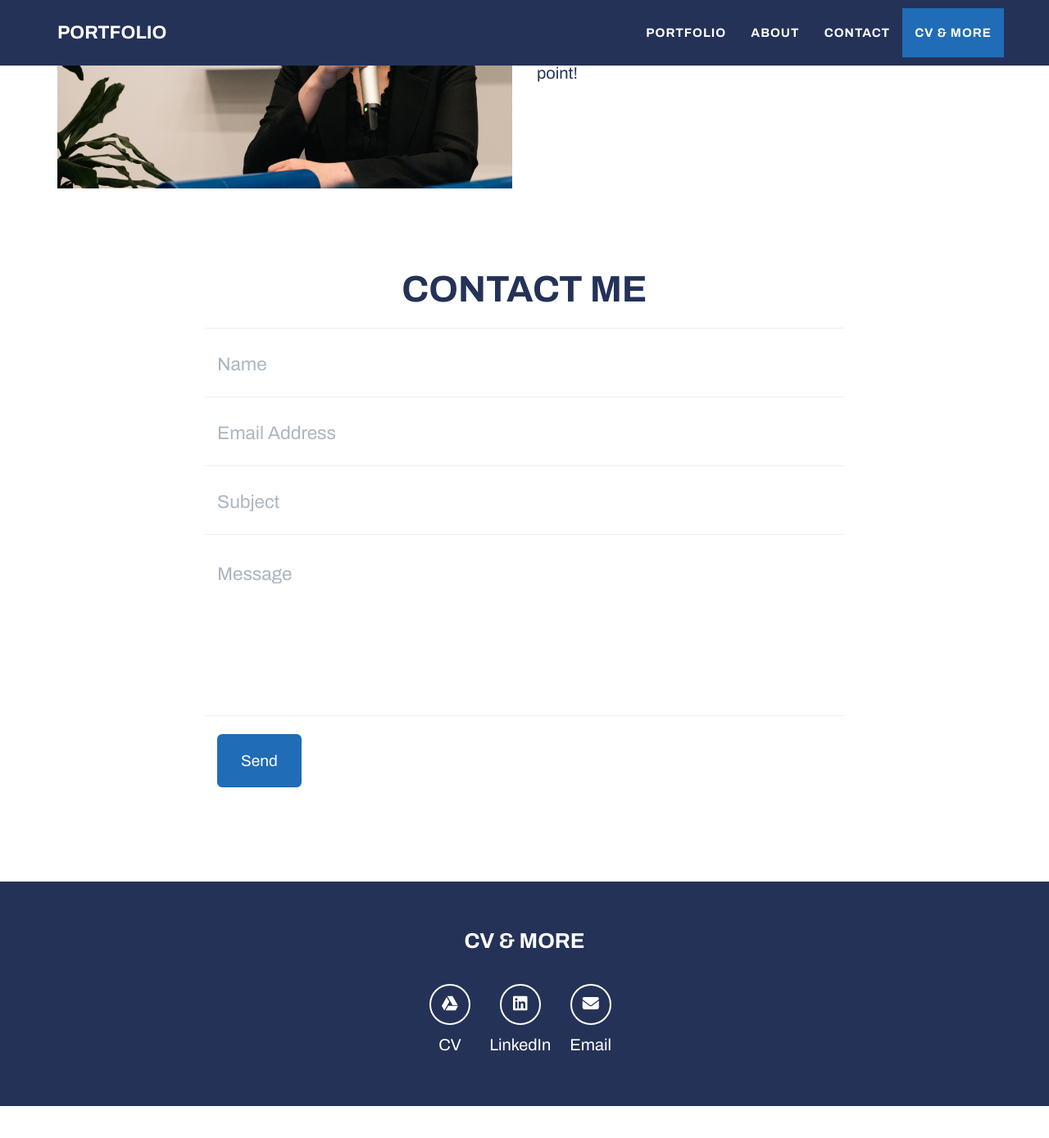
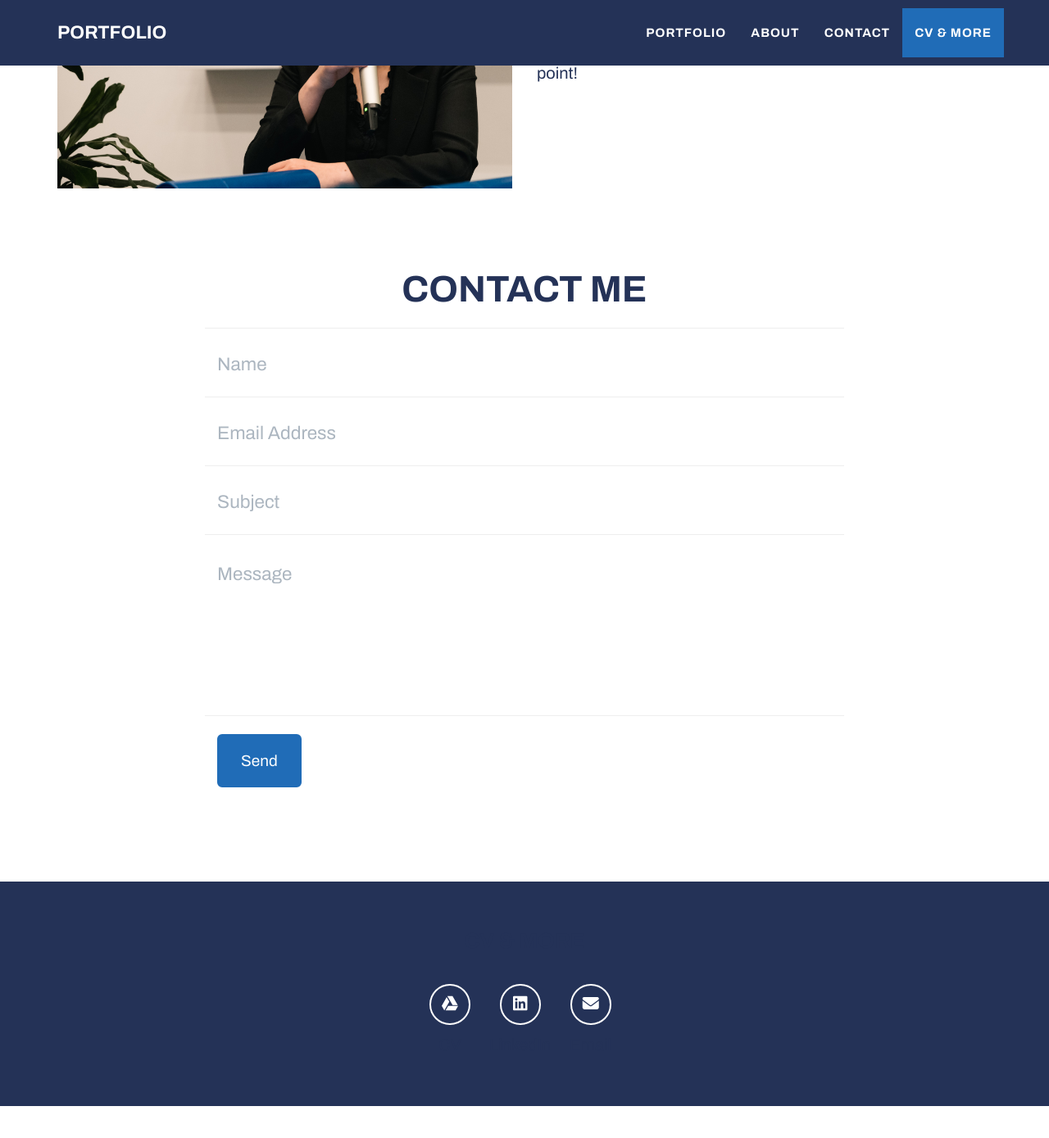
Before and after one commit to Kelly-Portfolio/Kelly-Portfolio.github.io, a Jekyll site: the page built from _posts/2014-07-18-project-1.markdown, in a window 1280 px wide and 1400 px high, scrolled down 1498 px. Shown: the top 1389 px of the window at 82% size. Built offline with Jekyll 4.4.1, drawn with Linux system fonts in a browser that asks for light colours.

Commit message:
footor color

```diff
--- a/_includes/css/main.css
+++ b/_includes/css/main.css
@@ -469,7 +469,7 @@ form .row:first-child .floating-label-form-group {
 }
 
 footer {
-    color: #fff;
+   /*  color: #fff;*/
 }
 
 footer h3 {
```
